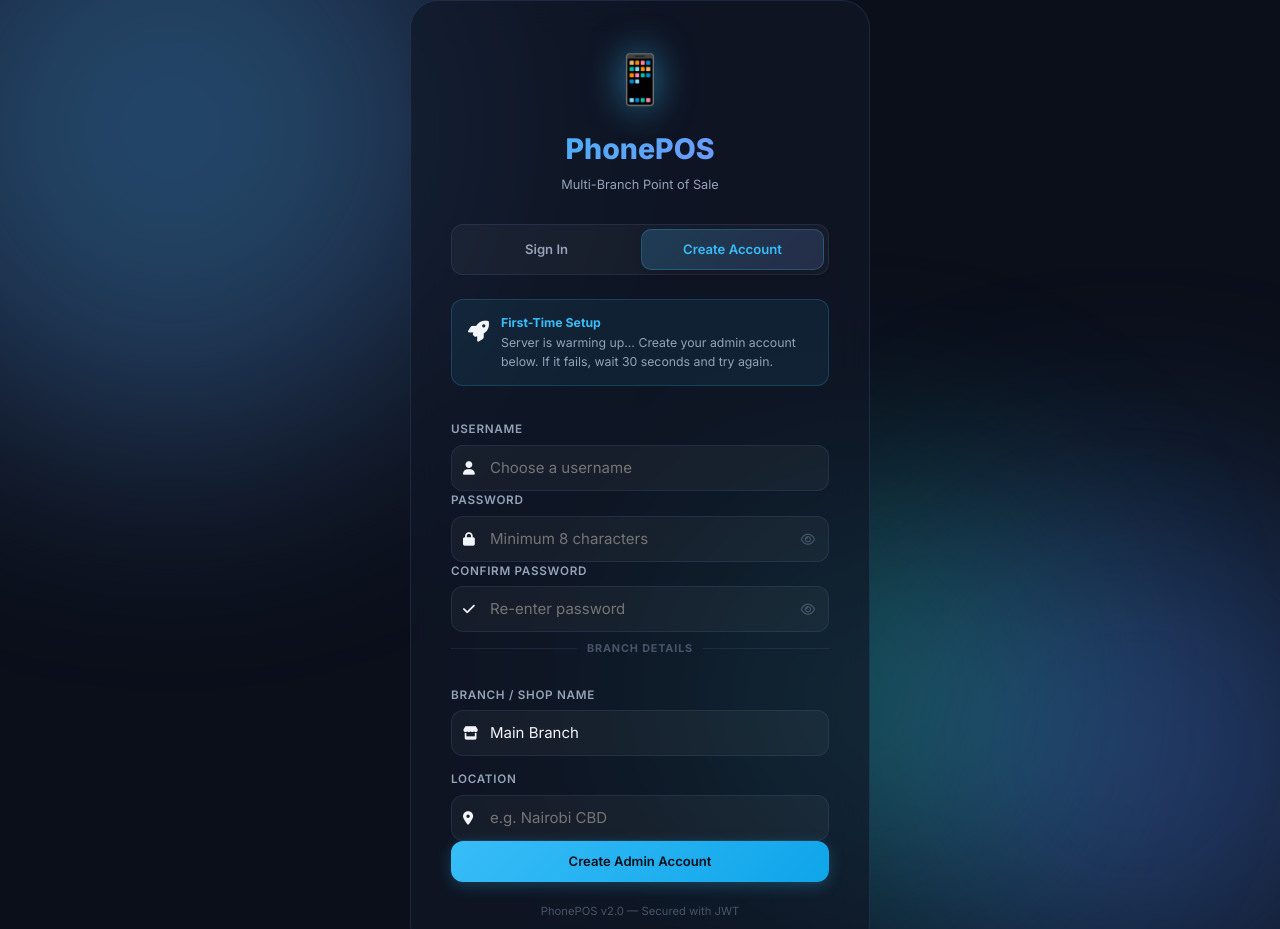
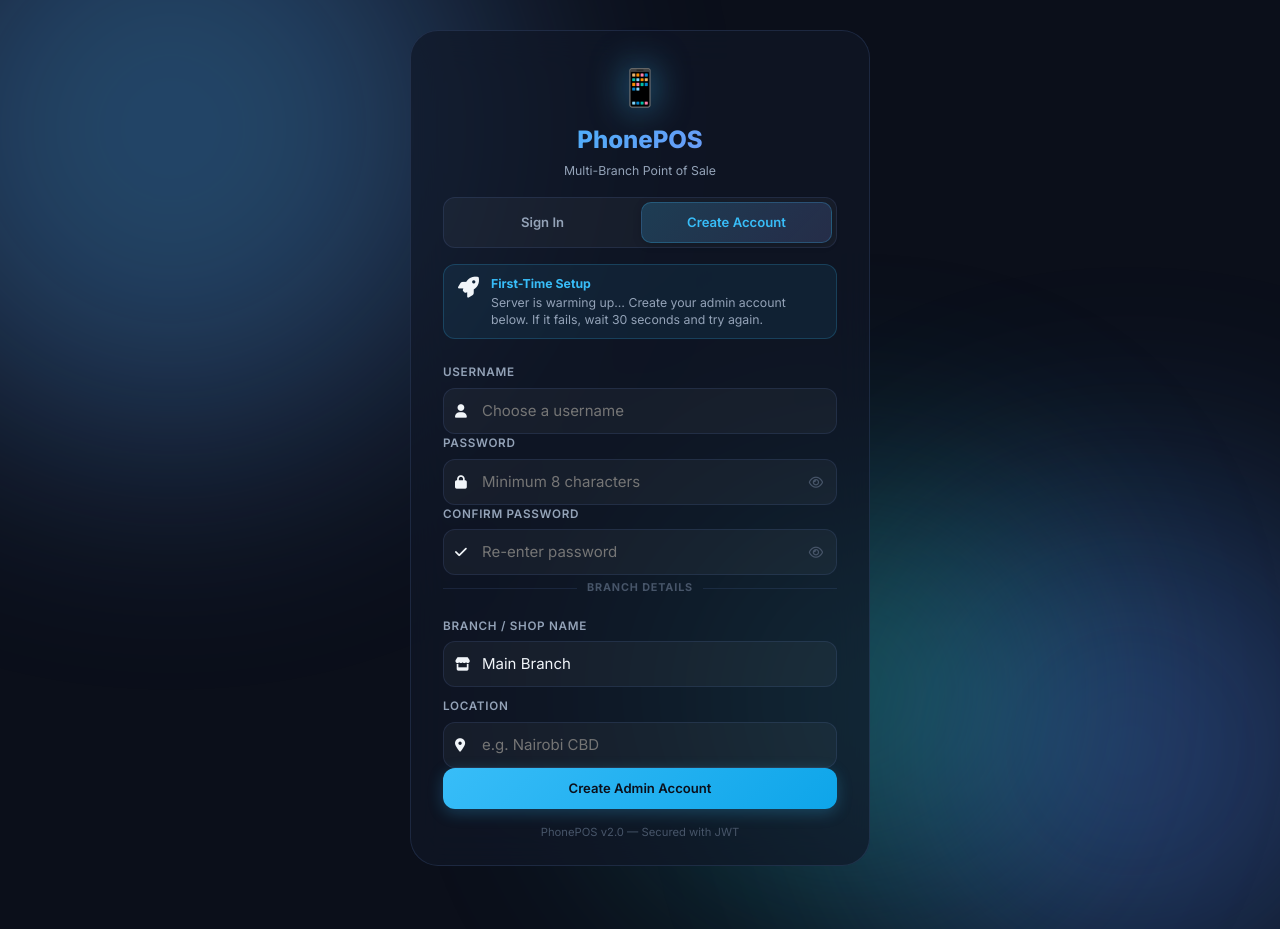
Before and after one commit to antonymungai121-lab/phone_pos_system, a plain HTML site: page frontend/index.html in a window 1280 px wide. Shown: the top 929 px of the page. After the commit the page ends 896 px from the top, so only its background shows below. Drawn offline with Linux system fonts and the light colour scheme; no server answers.

Commit message:
fix: allow scrolling on auth page and optimize card layout so branch fields and submit button are never cut off

```diff
--- a/frontend/css/style.css
+++ b/frontend/css/style.css
@@ -104,8 +104,11 @@ img { display: block; max-width: 100%; }
   align-items:     center;
   justify-content: center;
   min-height:      100vh;
-  overflow:        hidden;
+  min-height:      100dvh;
+  overflow-y:      auto;
+  overflow-x:      hidden;
   position:        relative;
+  padding:         30px 16px;
 }
 
 .auth-bg {
@@ -151,9 +154,10 @@ img { display: block; max-width: 100%; }
   position:  relative;
   z-index:   1;
   width:     min(460px, 94vw);
-  padding:   40px 40px 32px;
+  padding:   28px 32px 24px;
   border-radius: var(--radius-xl);
   animation: fadeUp .5s var(--ease) both;
+  margin:    auto;
 }
 
 @keyframes fadeUp {
@@ -161,17 +165,17 @@ img { display: block; max-width: 100%; }
   to   { opacity: 1; transform: translateY(0); }
 }
 
-.auth-logo { text-align: center; margin-bottom: 28px; }
+.auth-logo { text-align: center; margin-bottom: 16px; }
 
 .logo-icon {
-  font-size:   3.2rem;
+  font-size:   2.4rem;
   display:     block;
-  margin-bottom: 8px;
+  margin-bottom: 4px;
   filter:      drop-shadow(0 0 18px rgba(56,189,248,.6));
 }
 
 .auth-title {
-  font-size: 1.9rem;
+  font-size: 1.6rem;
   font-weight: 800;
   background: linear-gradient(135deg, var(--clr-primary), var(--clr-accent));
   -webkit-background-clip: text;
@@ -180,9 +184,9 @@ img { display: block; max-width: 100%; }
 }
 
 .auth-subtitle {
-  font-size: .85rem;
+  font-size: .82rem;
   color: var(--txt-secondary);
-  margin-top: 4px;
+  margin-top: 2px;
 }
 
 /* ── Auth Tabs ───────────────────────────────────────────── */
@@ -193,7 +197,7 @@ img { display: block; max-width: 100%; }
   border:        1px solid var(--clr-border);
   border-radius: var(--radius-md);
   padding:       4px;
-  margin-bottom: 24px;
+  margin-bottom: 16px;
 }
 
 .auth-tab {
@@ -223,18 +227,18 @@ img { display: block; max-width: 100%; }
   display:       flex;
   gap:           12px;
   align-items:   flex-start;
-  padding:       14px 16px;
+  padding:       10px 14px;
   border-radius: var(--radius-md);
-  margin-bottom: 18px;
+  margin-bottom: 12px;
   background:    rgba(56,189,248,.08);
   border:        1px solid rgba(56,189,248,.2);
   font-size:     .82rem;
-  line-height:   1.5;
+  line-height:   1.4;
 }
 
 .setup-notice strong { display: block; color: var(--clr-primary); margin-bottom: 2px; }
 .setup-notice p      { color: var(--txt-secondary); margin: 0; }
-.setup-notice-icon   { font-size: 1.5rem; flex-shrink: 0; }
+.setup-notice-icon   { font-size: 1.3rem; flex-shrink: 0; }
 
 .setup-notice-locked {
   background: rgba(251,191,36,.07);
@@ -247,7 +251,7 @@ img { display: block; max-width: 100%; }
   display:     flex;
   align-items: center;
   gap:         10px;
-  margin:      4px 0 14px;
+  margin:      2px 0 10px;
   font-size:   .72rem;
   font-weight: 700;
   color:       var(--txt-muted);
@@ -279,16 +283,16 @@ img { display: block; max-width: 100%; }
   animation:     fadeUp .3s var(--ease);
 }
 
-.auth-form { display: flex; flex-direction: column; gap: 16px; }
+.auth-form { display: flex; flex-direction: column; gap: 12px; }
 
 .auth-footer {
   text-align:  center;
   color:       var(--txt-muted);
   font-size:   .75rem;
-  margin-top:  20px;
+  margin-top:  14px;
 }
 
-.shop-fields { display: flex; flex-direction: column; gap: 14px; margin-top: 4px; }
+.shop-fields { display: flex; flex-direction: column; gap: 10px; margin-top: 2px; }
 
 /* ═══════════════════════════════════════════════════════════
    APP PAGE LAYOUT
```
